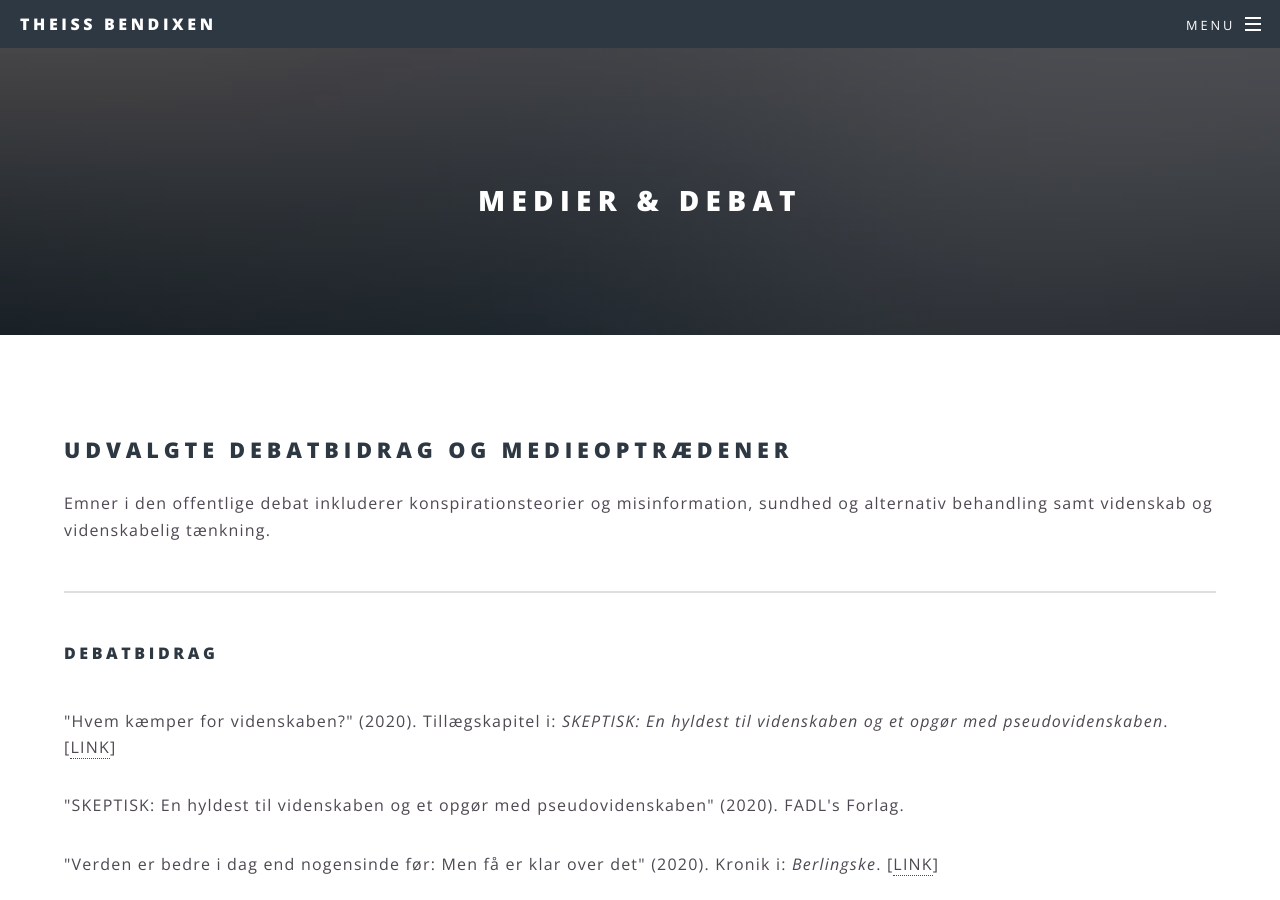
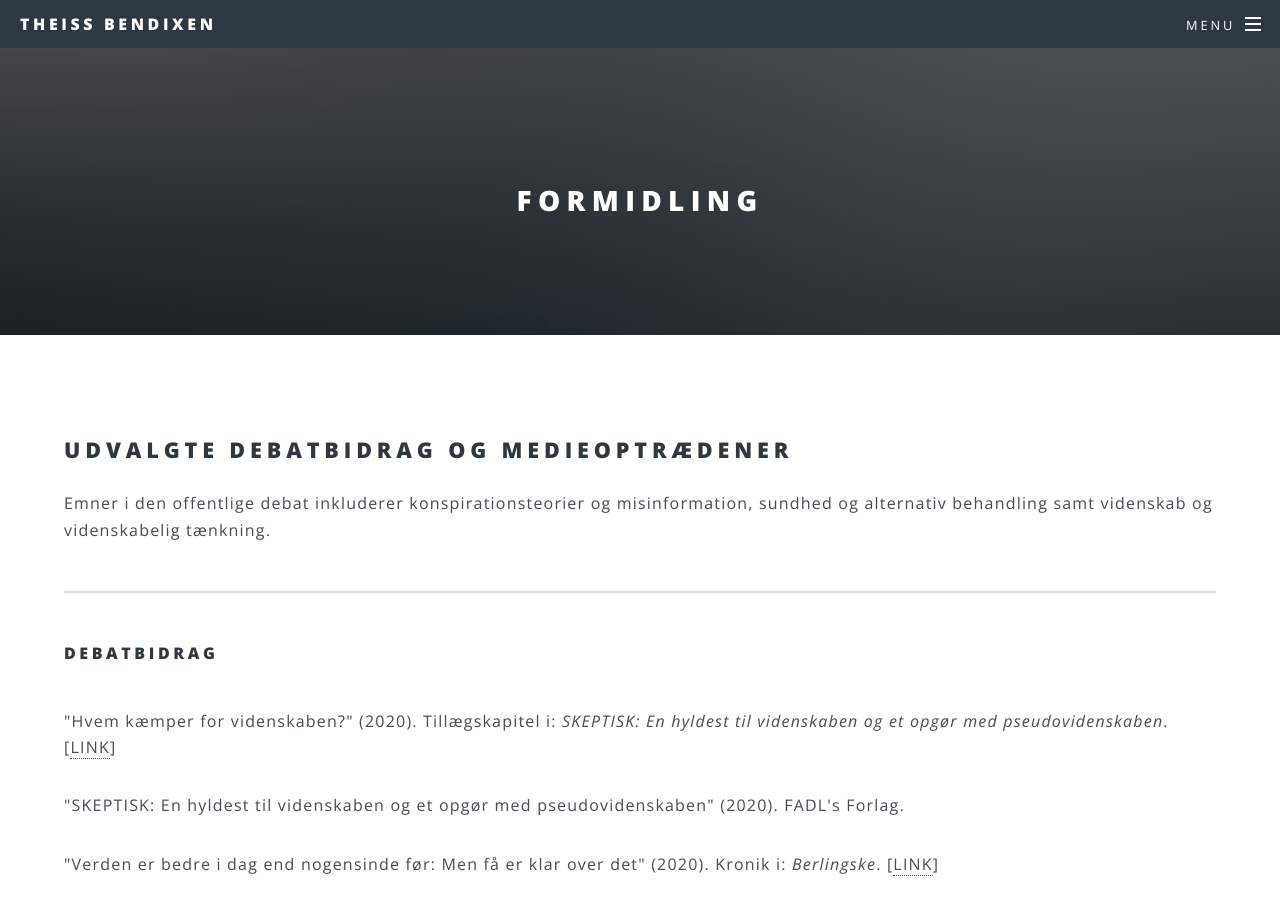
Before and after one commit to tbendixen/tbendixen.github.io.dk, a Jekyll site: the page built from formidling.html, in a window 1280 px wide and 900 px high. Built offline with Jekyll 4.4.1, drawn with Linux system fonts in a browser that asks for light colours.

Commit message:
Update and rename debat.html to formidling.html

```diff
--- a/debat.html
+++ b/formidling.html
@@ -1,6 +1,6 @@
 ---
 layout: page
-title: Medier & Debat
+title: Formidling
 ---
 
 			<section>
```
